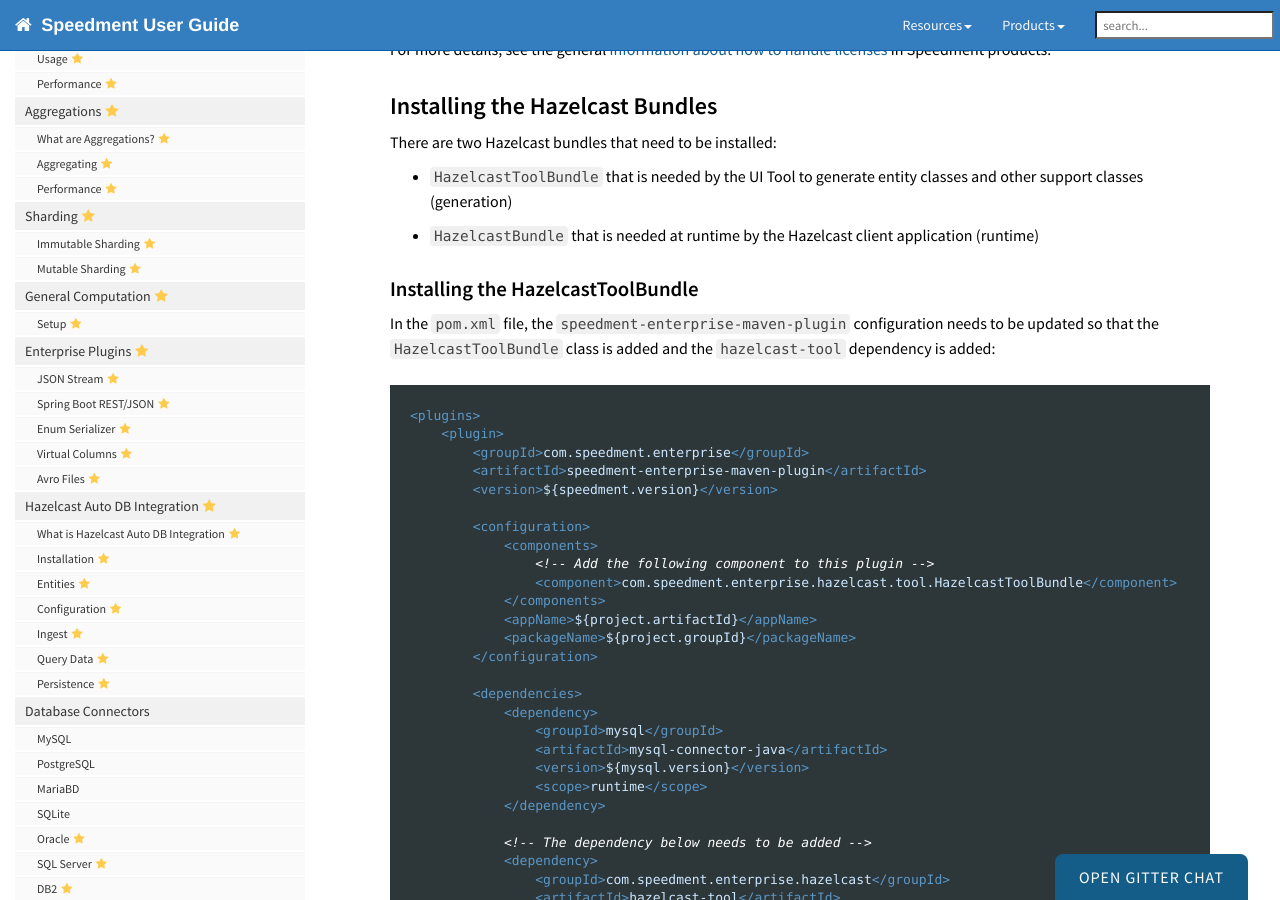
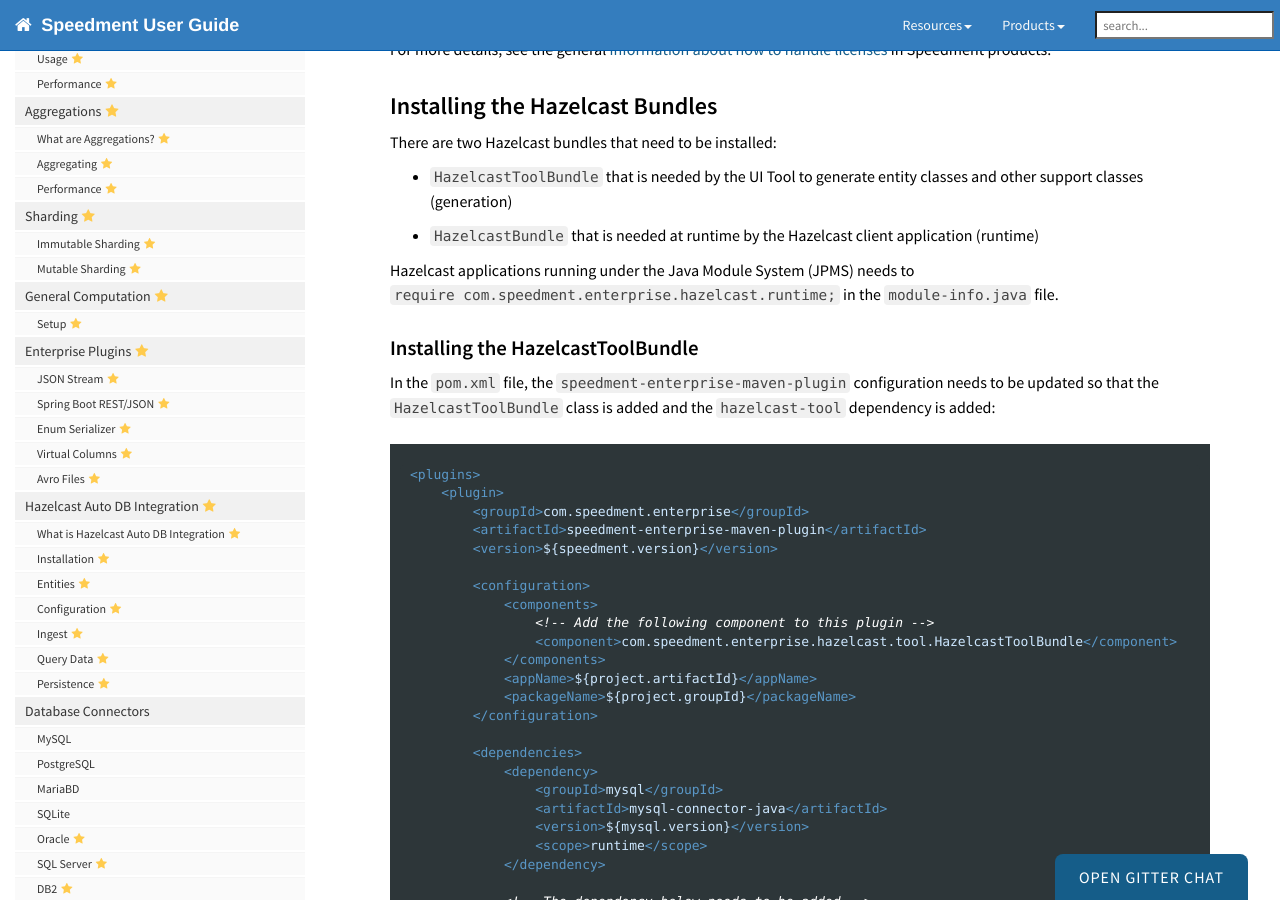
Before and after one commit to speedment/speedment-doc, a Jekyll site: the page built from pages/hazelcast.md, in a window 1280 px wide and 900 px high, scrolled down 2396 px. Built offline with Jekyll 4.4.1, drawn with Linux system fonts in a browser that asks for light colours; nearby versions of some CDN libraries; comment, search, counter and statistics services are not loaded.

Commit message:
hazelcast: Add JPMS info

```diff
--- a/pages/hazelcast.md
+++ b/pages/hazelcast.md
@@ -71,6 +71,8 @@
 There are two Hazelcast bundles that need to be installed:
 - `HazelcastToolBundle` that is needed by the UI Tool to generate entity classes and other support classes (generation)
 - `HazelcastBundle` that is needed at runtime by the Hazelcast client application (runtime)
+
+Hazelcast applications running under the Java Module System (JPMS) needs to `require com.speedment.enterprise.hazelcast.runtime;` in the `module-info.java` file.
 
 ### Installing the HazelcastToolBundle
 In the `pom.xml` file, the `speedment-enterprise-maven-plugin` configuration needs to be updated so that the `HazelcastToolBundle` class is added and the `hazelcast-tool` dependency is added:
```
